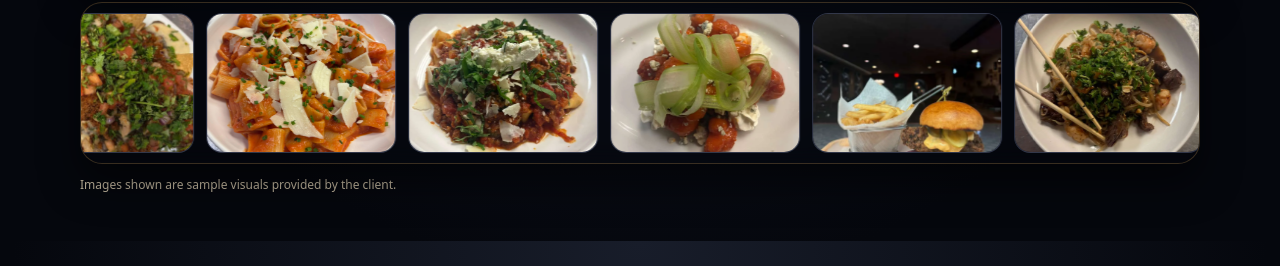
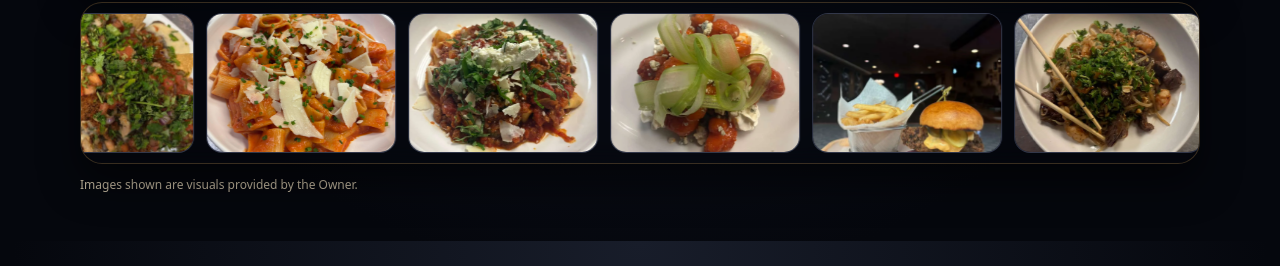
Before and after one commit to solhousetavern-pixel/sol-house-tavern, a React (Vite) app: page / in a window 1280 px wide. Shown: the part 1876-2142 px from the top of the page. Built offline with nearby package versions, Linux system fonts and the light colour scheme.

Commit message:
image changes

```diff
--- a/src/components/Gallery/Gallery.jsx
+++ b/src/components/Gallery/Gallery.jsx
@@ -73,7 +73,7 @@ function Gallery() {
         </div>
 
         <p className="sht-gallery__note">
-          Images shown are sample visuals provided by the client.
+          Images shown are visuals provided by the Owner.
         </p>
       </div>
     </section>
```
